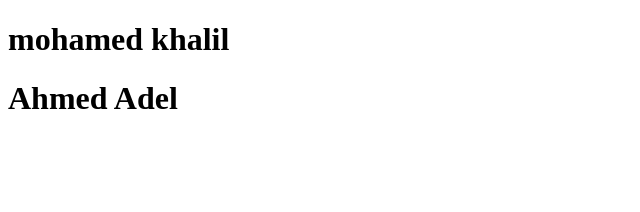
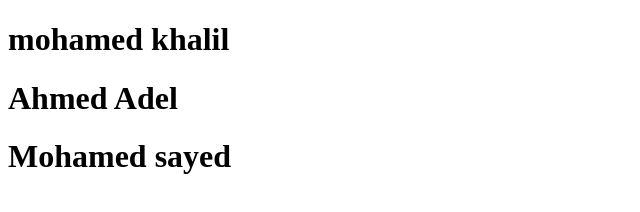
Before and after one commit to abuuae1970/task1, a plain HTML site: page index.html in a window 1280 px wide. Shown: the whole page, without its empty margins (0-640 px from the left). Drawn offline with Linux system fonts and the light colour scheme.

Commit message:
Update index.html

```diff
--- a/index.html
+++ b/index.html
@@ -9,6 +9,6 @@
 <body>
     <h1>mohamed khalil</h1>
     <h1>Ahmed Adel</h1>
-
+    <h1>Mohamed sayed</h1>
 </body>
 </html>
```
